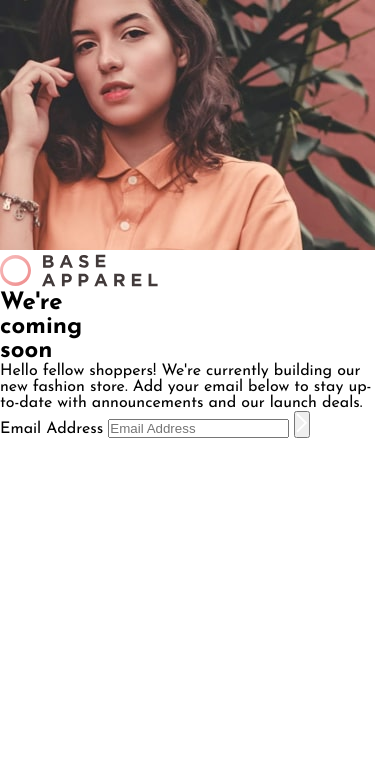
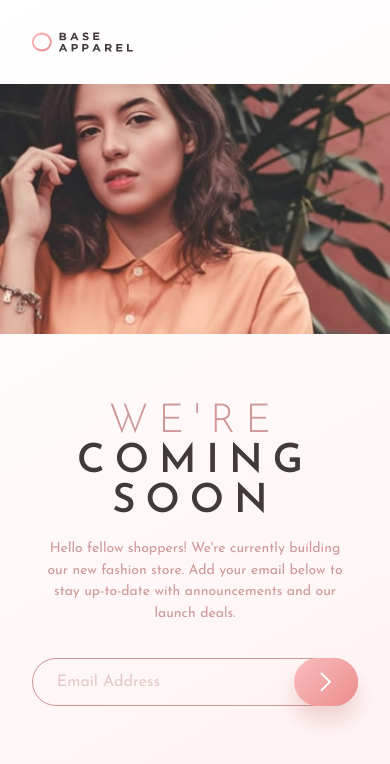
Before and after one commit to DalaScript/base-apparel-coming-soon-page, a plain HTML site: page index.html in a window 390 px wide. Drawn offline with Linux system fonts and the light colour scheme.

Commit message:
add styles, ready for mobile devices

```diff
--- a/assets/styles/styles.scss
+++ b/assets/styles/styles.scss
@@ -1,32 +1,138 @@
-/* || Fonts ('Josefin Sans')
+@import 'base/reset';
+@import 'base/variables';
+
+/* || Body Element
  *************************/
-@import url('https://fonts.googleapis.com/css2?family=Josefin+Sans:ital,wght@0,100..700;1,100..700&display=swap');
-
-
-/* || Global Variables
- *************************/
- /* || Colors
- *************************/
-$white : #FFFFFF;
-$black: #000000;
-
-$gray-900: #423A3A;
-$red-400: #F96464;
-$pink-400: #CE9898;
-
- /* || Gradients
- *************************/
-$gradient-1: linear-gradient(135deg, #F8BFBF 0%, #EE8B8B 100%);
-$gradient-2: linear-gradient(150.03deg, #FFFFFF 0%, #FFF4F4 84.51%);
-$gradient-3: linear-gradient(221.42deg, #FFF1F1 0, #FFFFFF 96.36%);
-
-* {
-    margin: 0;
-    padding: 0;
-    box-sizing: border-box;
+body {
+    background: $gradient-2;
+    font-family: "Josefin Sans", sans-serif;
 }
 
-body {
-    background-color: $white;
-    font-family: "Josefin Sans", sans-serif;
+main {
+    padding: 32px 0 92.06px;
+    min-height: 100vh;
+
+    position: relative;
 }
+
+.coming-soon__hero-img {
+    width: 100%;
+    object-fit: cover;
+    object-position: top;
+    height: 250px;
+
+    position: absolute;
+    top: 83.94px;
+    left: 0;
+}
+
+.coming-soon__details {
+    padding: 0 31.75px;
+
+    display: flex;
+    flex-direction: column;
+    align-items: center;
+}
+
+.coming-soon__header {
+    margin-bottom: 346px;
+    padding-left: 0.5px;
+    align-self: flex-start;
+}
+
+.coming-soon__logo {
+    width: 100.78px;
+    height: 19.94px;
+}
+
+.coming-soon__title {
+    font-family: 'Josefin Sans';
+    font-weight: 300;
+    font-size: 40px;
+    line-height: 100%;
+
+    text-align: center;
+    letter-spacing: 10px;
+    text-transform: uppercase;
+
+    color: $pink-400;
+
+    span {
+        font-weight: 600;
+        font-size: 40px;
+        line-height: 100%;
+        text-align: center;
+        letter-spacing: 10px;
+
+        color: $gray-100;
+    }
+}
+
+.coming-soon__caption {
+    margin-top: 16px;
+    width: 311.5px;
+    height: 88px;
+
+    font-family: 'Josefin Sans';
+    font-weight: 400;
+    font-size: 14px;
+    line-height: 155%;
+
+    text-align: center;
+
+    color: $pink-400;
+}
+
+.coming-soon__form {
+    margin-top: 32px;
+    width: 100%;
+
+    position: relative;
+}
+
+.coming-soon__input {
+    padding: 8px 24px;
+    border: 1px solid #CE9898;
+    width: 100%;
+    height: 48px;
+
+    border-radius: 28px;
+    background: transparent;
+
+    font-family: 'Josefin Sans';
+    font-weight: 400;
+    font-size: 16px;
+    line-height: 215%;
+}
+
+.coming-soon__input::placeholder {
+    color: #CE9898;
+
+    mix-blend-mode: normal;
+    opacity: 0.5;
+}
+
+.coming-soon__input:focus {
+    outline: none;
+}
+
+.coming-soon__btn {
+    width: 64px;
+    height: 48px;
+    border: none;
+    border-radius: 28px;
+
+    background: linear-gradient(135deg, #F8BFBF 0%, #EE8B8B 100%);
+    box-shadow: 0px 15px 20px rgba(198, 110, 110, 0.247569);
+
+    display: flex;
+    flex-direction: row;
+    justify-content: center;
+    align-items: center;
+    padding: 16px 24px;
+    gap: 8px;
+
+    position: absolute;
+    top: 0;
+    right: 0;
+}
```
Also changed, not shown: assets/styles/styles.css, 1 other file.
